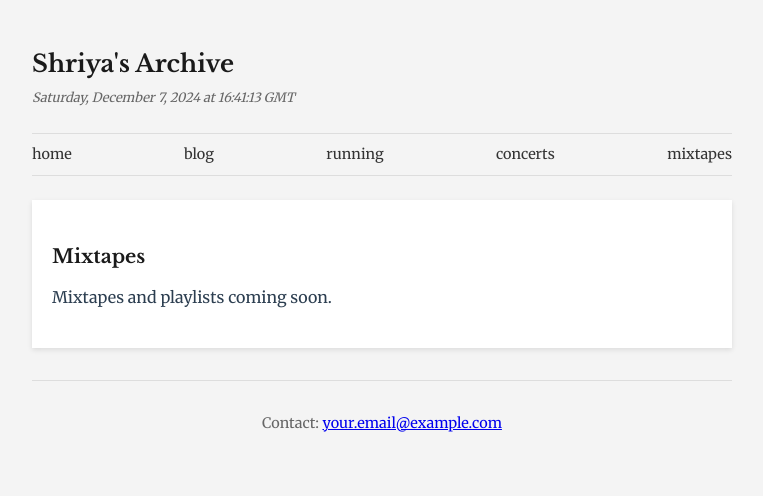
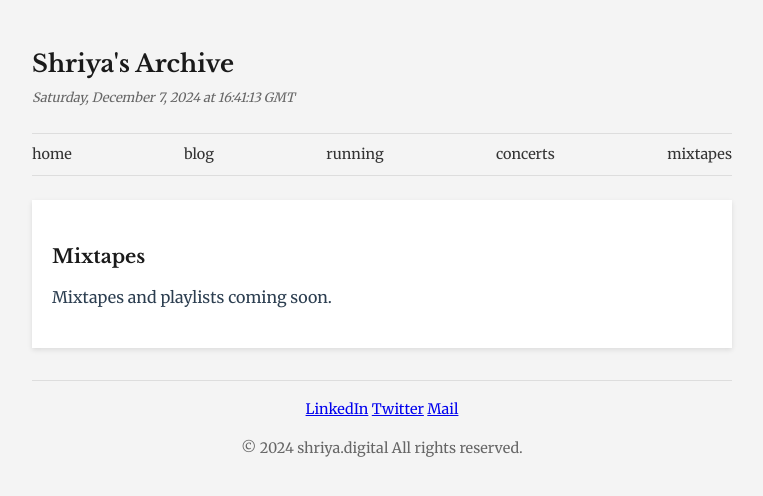
Before and after one commit to Shriya32/shriya32.github.io, a plain HTML site: page mixtapes.html in a window 1280 px wide. Shown: the whole page, without its empty margins (258-1021 px from the left). Drawn offline with nearby package versions, Linux system fonts and the light colour scheme.

Commit message:
Update mixtapes.html

```diff
--- a/mixtapes.html
+++ b/mixtapes.html
@@ -149,7 +149,10 @@
     </div>
 
     <div class="footer">
-        <p>Contact: <a href="mailto:your.email@example.com">your.email@example.com</a></p>
+      <a href="https://www.linkedin.com/in/shriya-anand/">LinkedIn</a>
+      <a href="https://x.com/shriya_anand_">Twitter</a>
+      <a href="mailto:shriya.anand27@gmailcom">Mail</a>
+    <p>&copy; 2024   shriya.digital   All rights reserved.</p>
     </div>
 </body>
 </html>
```
